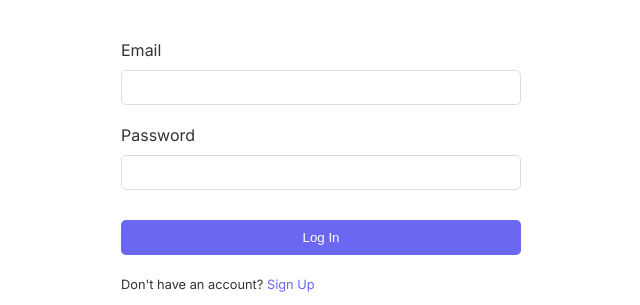
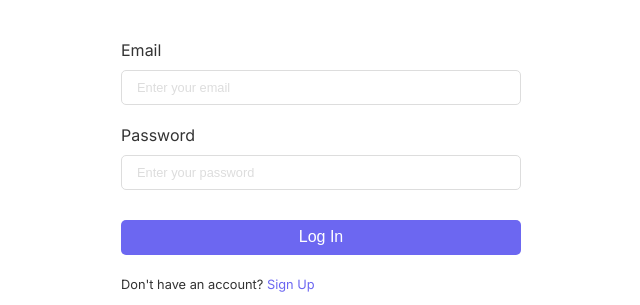
Before and after one commit to kgarcia14/properteez_frontend, a Next.js app: page / in a window 1280 px wide. Shown: the part 350-655 px from the top of the page, without its empty margins (319-959 px from the left). Built offline with nearby package versions, Linux system fonts and the light colour scheme.

Commit message:
added some styling using css modules

```diff
--- /dev/null
+++ b/src/app/components/Logo.jsx
@@ -0,0 +1,13 @@
+import Image from 'next/image';
+import logo from '../../../public/properteez_logo.png';
+
+//This is a separate component so the logo gets preloaded
+const Logo = () => {
+    return (
+        <main>
+            <Image className='login-signup-logo' src={logo} alt='properteez logo' width={100} />
+        </main>
+    )
+}
+
+export default Logo;
--- a/src/app/layout.jsx
+++ b/src/app/layout.jsx
@@ -1,5 +1,5 @@
 import { Inter } from 'next/font/google'
-import './globals.css'
+import '../../styles/globals.css'
 
 const inter = Inter({ subsets: ['latin'] })
 
--- a/src/app/page.jsx
+++ b/src/app/page.jsx
@@ -3,8 +3,7 @@
 import { useEffect, useState } from 'react';
 import Cookies from 'js-cookie';
 import Link from 'next/link';
-import Image from 'next/image';
-import logo from '../../public/properteez_logo.png';
+import Logo from './components/Logo';
 
 
 const Login = () => {
@@ -51,7 +50,7 @@ const Login = () => {
         <main>
             <div className='login-signup-container'>
                 <div className='login-signup-wrapper'>
-                    <Image className='login-signup-logo' src={logo} alt='properteez logo' width={100} />
+                    <Logo />
                     <h2 className='login-signup-header'>Log In</h2>
                     <p className='login-signup-subheader'>Enter your email and password to access your dashboard.</p>
                     <form className='login-signup-form' onSubmit={handleLoginUser} >
@@ -61,6 +60,7 @@ const Login = () => {
                             type='email'
                             name='email'
                             value={email}
+                            placeholder='Enter your email'
                             onChange = {(e) => setEmail(e.target.value)}
                             required  />
                             <div>
@@ -73,6 +73,7 @@ const Login = () => {
                             type='password'
                             name='password'
                             value={password}
+                            placeholder='Enter your password'
                             onChange = {(e) => setPassword(e.target.value)}
                             required />
                         </label>
--- a/src/app/globals.css
+++ b/styles/globals.css
@@ -56,10 +56,12 @@ body {
     outline-color: #6C67F1;
     border: 1px solid #dddddd;
     border-radius: 5px;
+    color: #333;
 }
 
-.login-signup-form input:focus {
-
+.login-signup-form input::placeholder {
+    color: #ddd;
+    font-size: .8rem;
 }
 
 .login-signup-button {
@@ -67,6 +69,7 @@ body {
     height: 35px;
     margin-top: 20px;
     background-color: #6C67F1;
+    font-size: 1rem;
     color: #fff;
     border: none;
     border-radius: 5px;
```
Also changed, not shown: src/app/dashboard/page.jsx (+9 -2 lines), src/app/signup/page.jsx (+4 -3 lines), styles/dashboard.module.css (added, +8 -0 lines).
